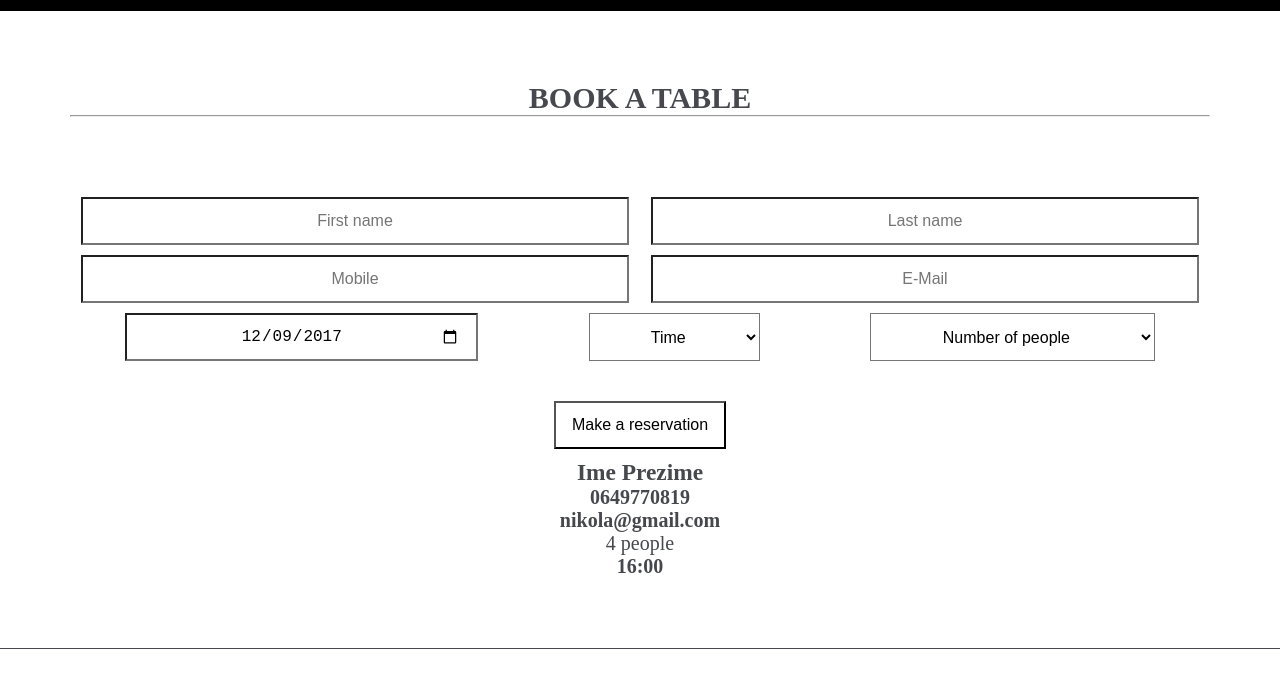
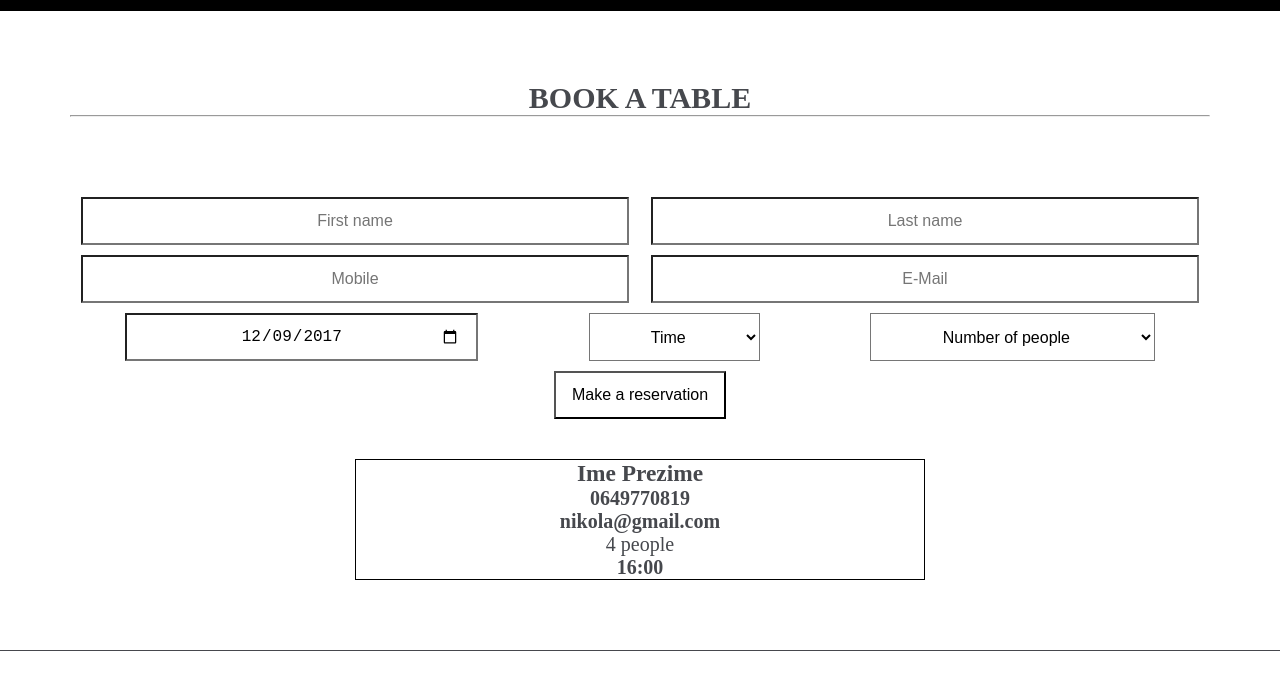
Before and after one commit to alokin95/Restaurant, a website built with webpack: page index.html in a window 1280 px wide. Shown: the part 4545-5222 px from the top of the page. Built offline with nearby package versions, Linux system fonts and the light colour scheme; files whose address does not match are found by name; a web font is replaced by a local one.

Commit message:
Styling div class='order' index.html

```diff
--- a/css/main.css
+++ b/css/main.css
@@ -309,7 +309,7 @@ section {
   margin-top: 80px;
 }
 
-input, select, button {
+#reservation-form input, select, button {
   text-align: center;
   padding: .8125em 1em .8125em;
   height: 3em;
@@ -318,8 +318,19 @@ input, select, button {
   background-color: white;
 }
 
-button {
+#reservation-form button {
 	margin-top:30px;
+}
+
+.order {
+	width: 50%;
+    margin: 0 auto;
+    margin-top: 30px;
+	border:1px solid black;
+}
+
+.order button {
+	float:right;
 }
 
 #map {
```
